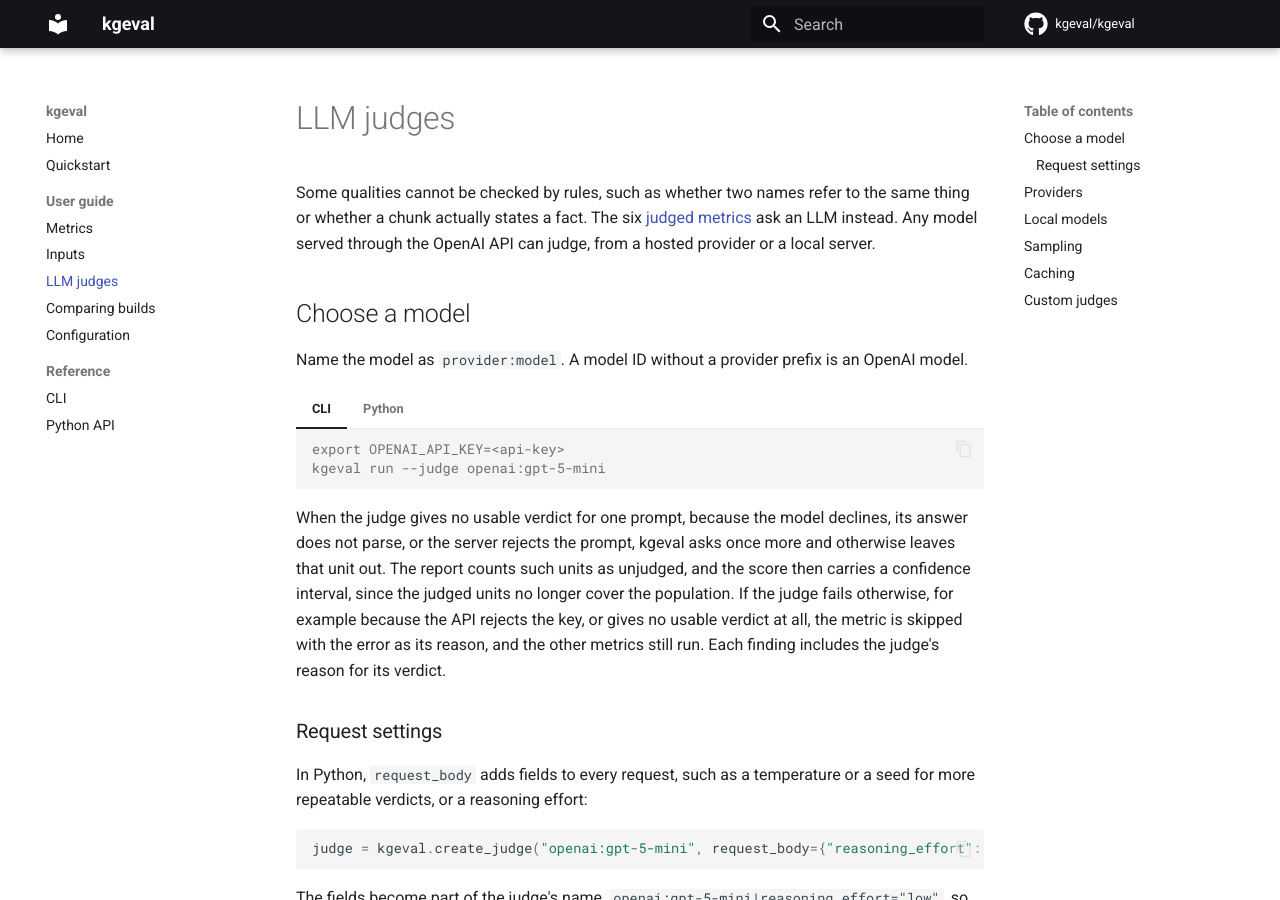
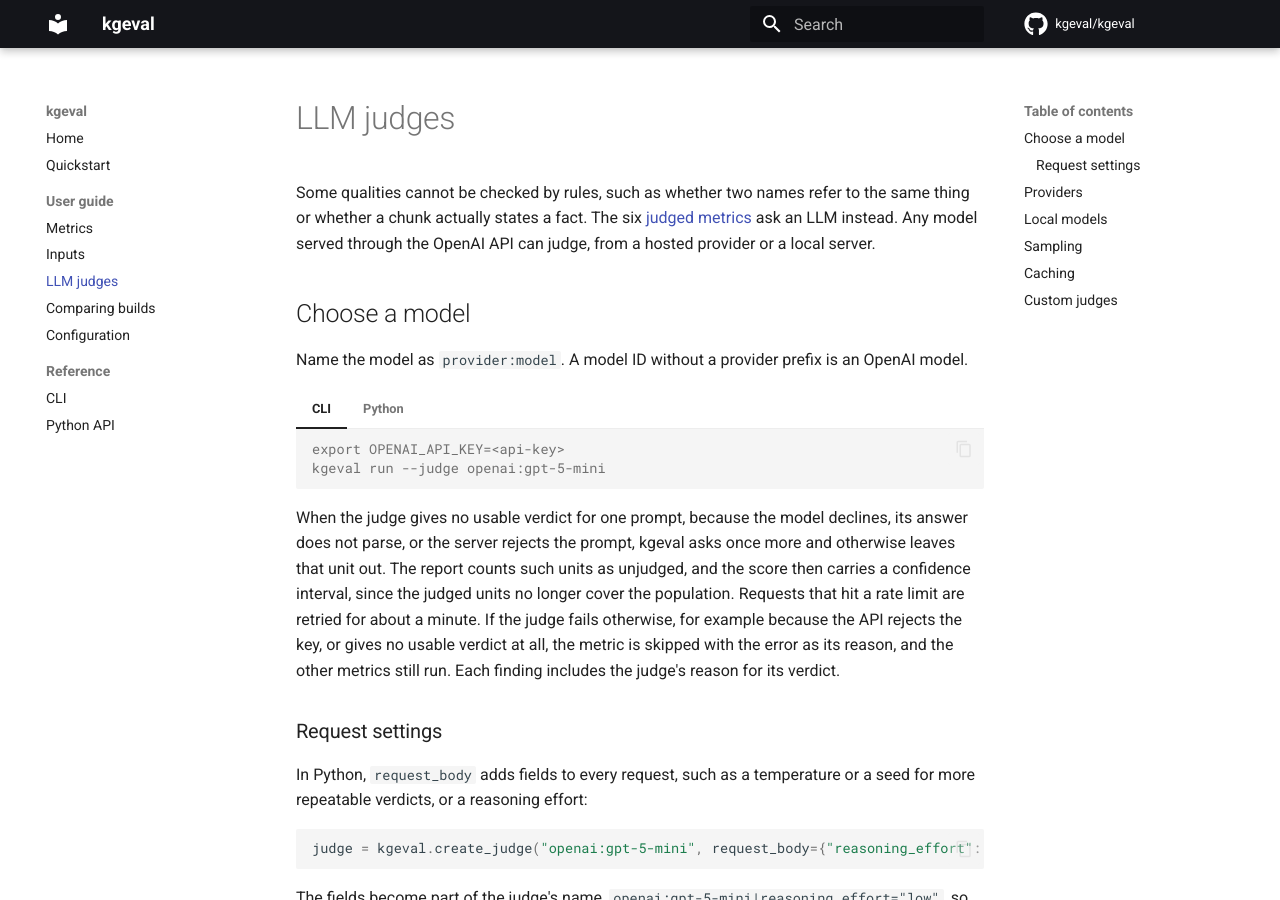
Before and after one commit to kgeval/kgeval, an MkDocs documentation site: the page built from docs/guide/judges.md, in a window 1280 px wide and 900 px high. Built offline with MkDocs 1.6.1 and Material for MkDocs 9.7.7, drawn with Linux system fonts in a browser that asks for light colours; comment, search, counter and statistics services are not loaded.

Commit message:
fix: retry rate limited judge requests

```diff
--- a/docs/guide/judges.md
+++ b/docs/guide/judges.md
@@ -29,10 +29,10 @@ When the judge gives no usable verdict for one prompt, because the model decline
 answer does not parse, or the server rejects the prompt, kgeval asks once more and
 otherwise leaves that unit out. The report counts such units as unjudged, and the score
 then carries a confidence interval, since the judged units no longer cover the
-population. If the judge fails otherwise, for example because the API rejects the key,
-or gives no usable verdict at all, the metric is skipped with the error as its reason,
-and the other metrics still run. Each finding includes the judge's reason for its
-verdict.
+population. Requests that hit a rate limit are retried for about a minute. If the judge
+fails otherwise, for example because the API rejects the key, or gives no usable verdict
+at all, the metric is skipped with the error as its reason, and the other metrics still
+run. Each finding includes the judge's reason for its verdict.
 
 ### Request settings
 
```
Also changed, not shown: 1 other file.
